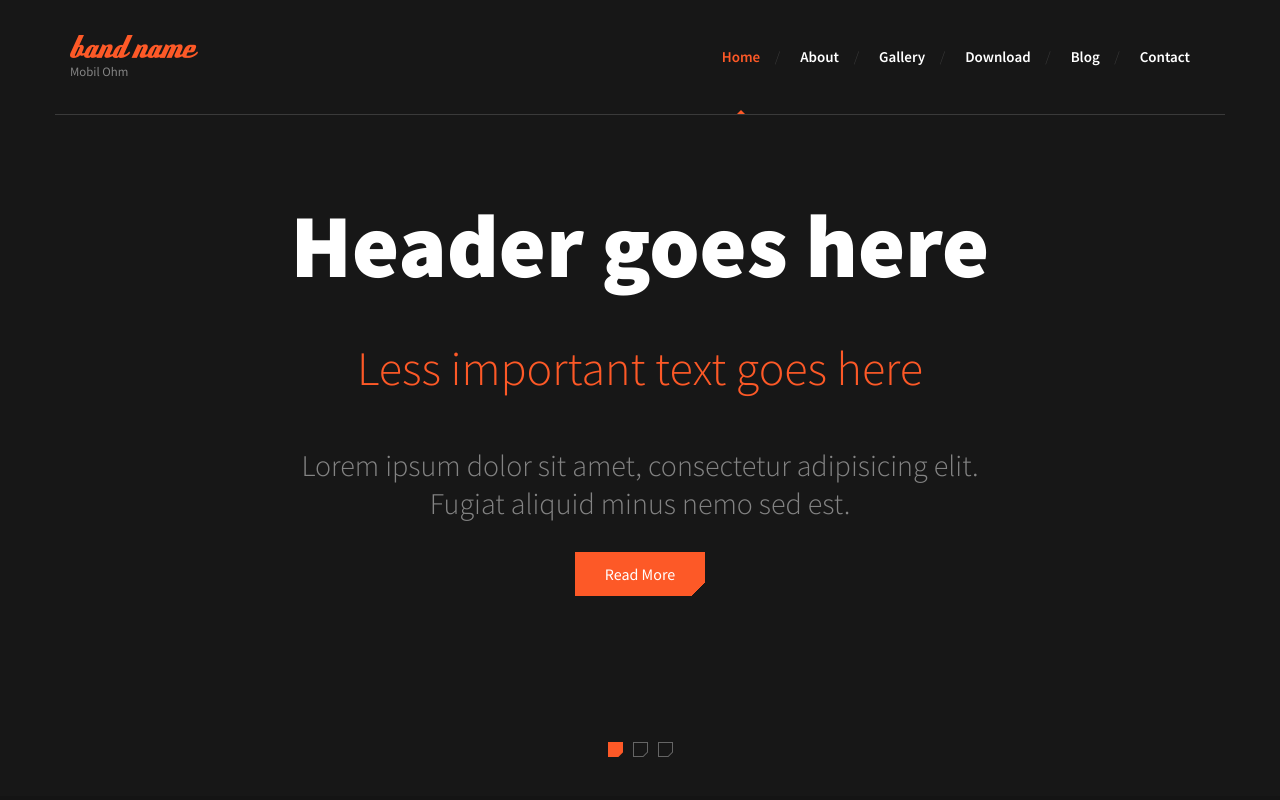
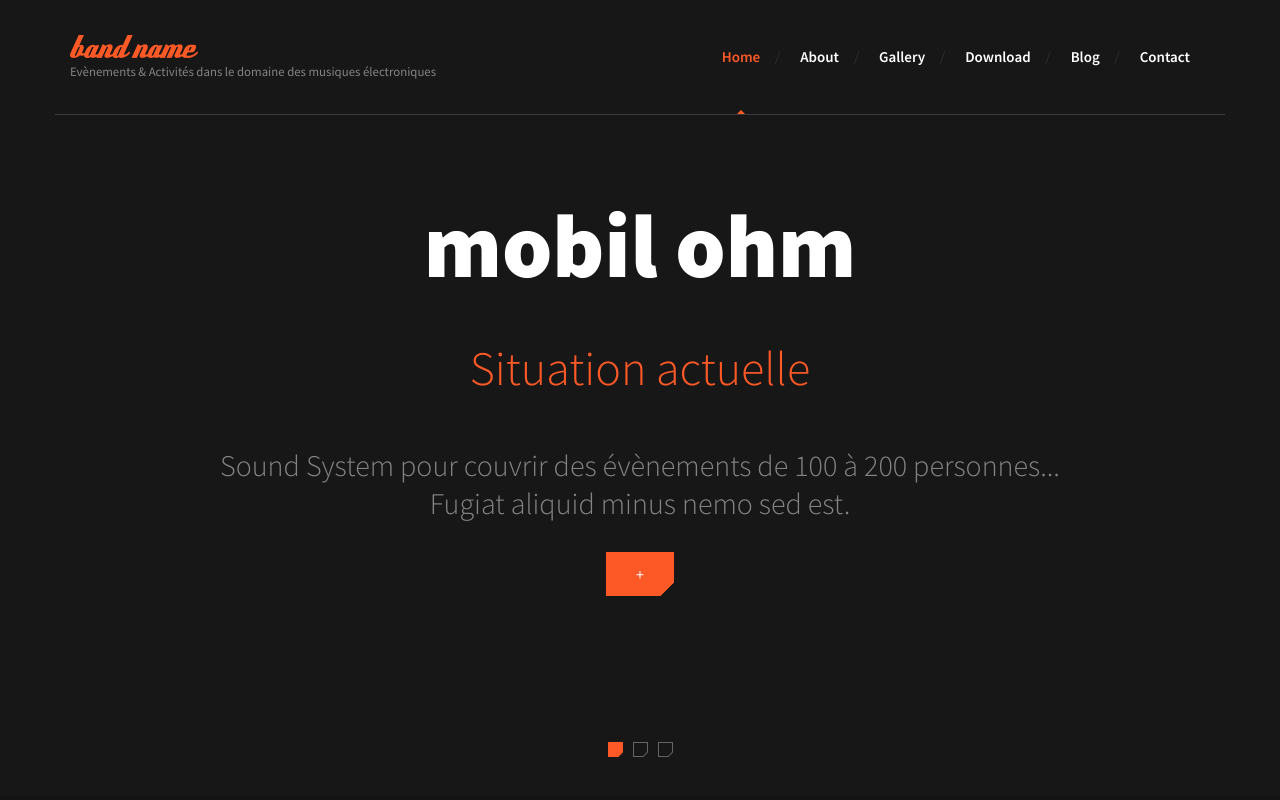
Before and after one commit to mobilohm/mobilohm.github.io, a plain HTML site: page index.html in a window 1280 px wide. Shown: the top 800 px of the page. Drawn offline with Linux system fonts and the light colour scheme.

Commit message:
Update index.html

```diff
--- a/index.html
+++ b/index.html
@@ -26,7 +26,7 @@
 				<div class="container">
 					<a href="index.html" id="branding">
 						<img src="dummy/logo.png" alt="Site Title">
-						<small class="site-description">Mobil Ohm</small>
+						<small class="site-description">Evènements & Activités dans le domaine des musiques électroniques </small>
 					</a> <!-- #branding -->
 
 					<nav class="main-navigation">
@@ -49,11 +49,11 @@
 					<ul class="slides">
 						<li class="lazy-bg" data-background="dummy/slide-1.jpg">
 							<div class="container">
-								<h2 class="slide-title">Header goes here</h2>
-								<h3 class="slide-subtitle">Less important text goes here</h3>
-								<p class="slide-desc">Lorem ipsum dolor sit amet, consectetur adipisicing elit. <br>Fugiat aliquid minus nemo sed est.</p>
+								<h2 class="slide-title">mobil ohm</h2>
+								<h3 class="slide-subtitle">Situation actuelle</h3>
+								<p class="slide-desc">Sound System pour couvrir des évènements de 100 à 200 personnes... <br>Fugiat aliquid minus nemo sed est.</p>
 
-								<a href="#" class="button cut-corner">Read More</a>
+								<a href="#" class="button cut-corner">+</a>
 							</div>
 						</li>
 						<li class="lazy-bg" data-background="dummy/slide-2.jpg">
```
